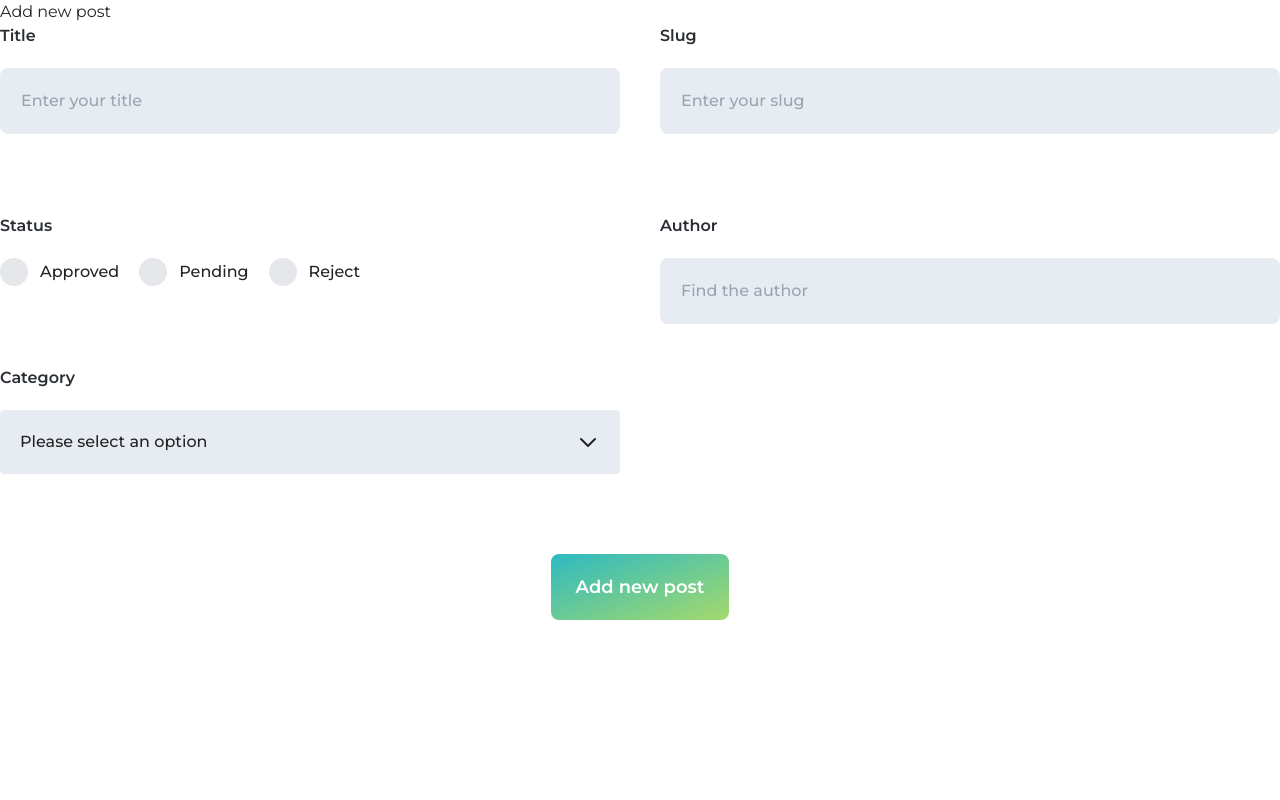
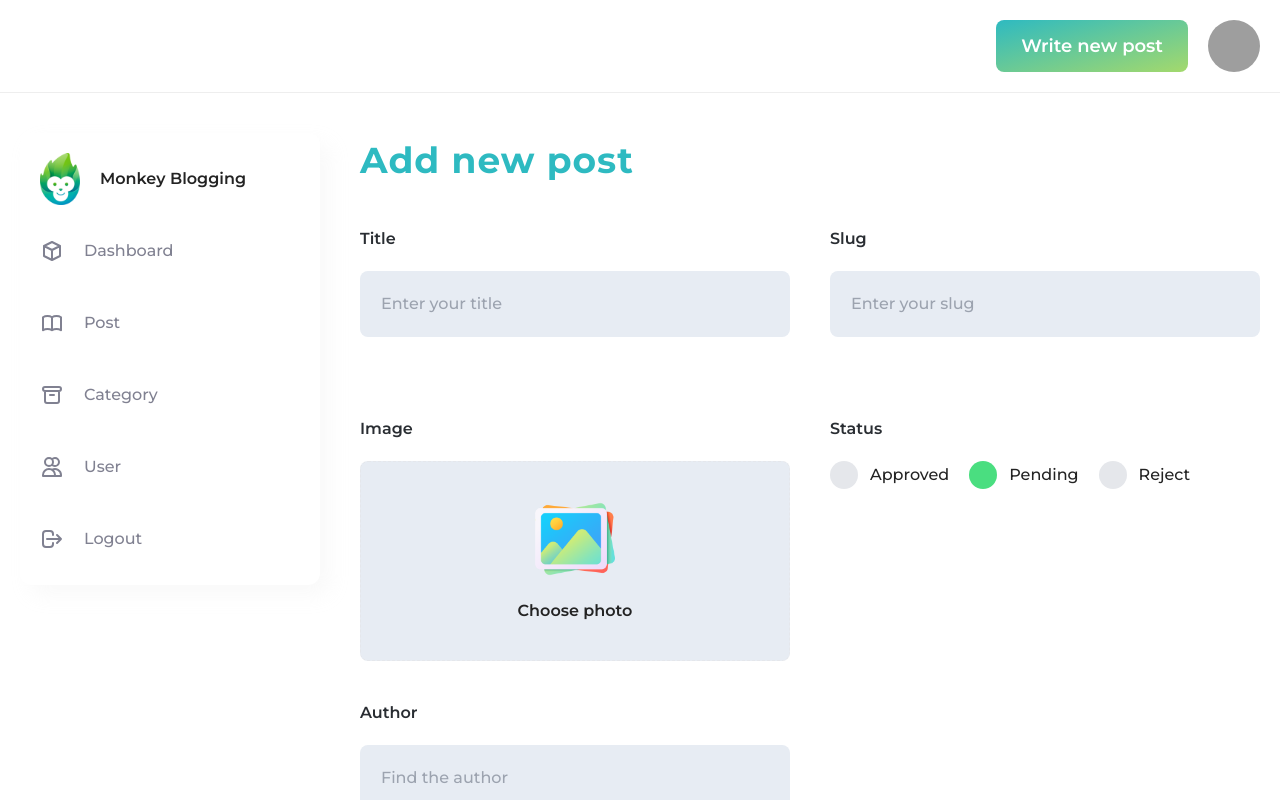
Before and after one commit to phuhoangdev/react-monkey-blogging, a React (Create React App) app: page /manage/add-post in a window 1280 px wide. Shown: the top 800 px of the page. Built offline with nearby package versions, Linux system fonts and the light colour scheme; no server answers; grey boxes are pictures that could not be loaded.

Commit message:
Image Upload

```diff
--- a/package.json
+++ b/package.json
@@ -19,6 +19,7 @@
           "react-scripts": "5.0.1",
           "react-toastify": "^9.1.2",
           "sass": "1.59.3",
+          "slugify": "^1.6.6",
           "styled-components": "5.3.9",
           "uuid": "^8.3.2",
           "yup": "^1.1.1"
--- a/src/App.js
+++ b/src/App.js
@@ -22,9 +22,9 @@
                          <Route path="/:slug" element={<PostDetailsPage></PostDetailsPage>}></Route>
                          <Route element={<DashboardLayout></DashboardLayout>}>
                               <Route path="/dashboard" element={<DashboardPage></DashboardPage>}></Route>
+                              <Route path="/manage/post" element={<PostManage></PostManage>}></Route>
+                              <Route path="/manage/add-post" element={<PostAddNew></PostAddNew>}></Route>
                          </Route>
-                         <Route path="/manage/post" element={<PostManage></PostManage>}></Route>
-                         <Route path="/manage/add-post" element={<PostAddNew></PostAddNew>}></Route>
                     </Routes>
                </AuthProvider>
           </div>
--- /dev/null
+++ b/src/components/image/ImageUpload.js
@@ -0,0 +1,62 @@
+import React, { Fragment } from "react";
+import PropTypes from "prop-types";
+
+const ImageUpload = (props) => {
+     const { name, className = "", progress = 0, image = "", handleDeleteImage = () => {}, ...rest } = props;
+     return (
+          <label
+               className={`cursor-pointer flex items-center justify-center border border-dashed bg-[#E7ECF3] w-full min-h-[200px] rounded-lg ${className} relative overflow-hidden group`}
+          >
+               <input type="file" name={name} className="hidden-input" onChange={() => {}} {...rest} />
+               {progress !== 0 && !image && (
+                    <div className="absolute z-10 w-16 h-16 border-8 border-green-500 rounded-full loading border-t-transparent animate-spin"></div>
+               )}
+               {!image && progress === 0 && (
+                    <div className="flex flex-col items-center text-center pointer-events-none">
+                         <img src="/assets/images/img-upload.png" alt="upload-img" className="max-w-[80px] mb-5" />
+                         <p className="font-semibold">Choose photo</p>
+                    </div>
+               )}
+               {image && (
+                    <Fragment>
+                         <img src={image} className="object-cover w-full h-full" alt="" />
+                         <button
+                              type="button"
+                              className="absolute z-10 flex items-center justify-center invisible w-16 h-16 text-red-500 transition-all bg-white rounded-full opacity-0 cursor-pointer group-hover:opacity-100 group-hover:visible"
+                              onClick={handleDeleteImage}
+                         >
+                              <svg
+                                   xmlns="http://www.w3.org/2000/svg"
+                                   className="w-6 h-6"
+                                   fill="none"
+                                   viewBox="0 0 24 24"
+                                   stroke="currentColor"
+                                   strokeWidth="2"
+                              >
+                                   <path
+                                        strokeLinecap="round"
+                                        strokeLinejoin="round"
+                                        d="M19 7l-.867 12.142A2 2 0 0116.138 21H7.862a2 2 0 01-1.995-1.858L5 7m5 4v6m4-6v6m1-10V4a1 1 0 00-1-1h-4a1 1 0 00-1 1v3M4 7h16"
+                                   />
+                              </svg>
+                         </button>
+                    </Fragment>
+               )}
+               {!image && (
+                    <div
+                         className="absolute bottom-0 left-0 w-10 h-1 transition-all bg-green-400 image-upload-progress"
+                         style={{
+                              width: `${Math.ceil(progress)}%`,
+                         }}
+                    ></div>
+               )}
+          </label>
+     );
+};
+ImageUpload.propTypes = {
+     name: PropTypes.string,
+     className: PropTypes.string,
+     progress: PropTypes.number,
+     image: PropTypes.string,
+};
+export default ImageUpload;
--- a/src/modules/dashboard/DashboardHeader.js
+++ b/src/modules/dashboard/DashboardHeader.js
@@ -22,7 +22,7 @@
 const DashboardHeader = () => {
      return (
           <DashboardHeaderStyles>
-               <Button to="/dashboard" className="header-button" height="52px">
+               <Button to="/manage/add-post" className="header-button" height="52px">
                     Write new post
                </Button>
                <div className="header-avatar">
--- a/src/modules/dashboard/Sidebar.js
+++ b/src/modules/dashboard/Sidebar.js
@@ -37,7 +37,7 @@
           title: "Dashboard",
           url: "/dashboard",
           icon: (
-               <svg xmlns="http://www.w3.org/2000/svg" className="h-6 w-6" fill="none" viewBox="0 0 24 24" stroke="currentColor" strokeWidth="2">
+               <svg xmlns="http://www.w3.org/2000/svg" className="w-6 h-6" fill="none" viewBox="0 0 24 24" stroke="currentColor" strokeWidth="2">
                     <path strokeLinecap="round" strokeLinejoin="round" d="M20 7l-8-4-8 4m16 0l-8 4m8-4v10l-8 4m0-10L4 7m8 4v10M4 7v10l8 4" />
                </svg>
           ),
@@ -46,7 +46,7 @@
           title: "Post",
           url: "/manage/post",
           icon: (
-               <svg xmlns="http://www.w3.org/2000/svg" className="h-6 w-6" fill="none" viewBox="0 0 24 24" stroke="currentColor" strokeWidth="2">
+               <svg xmlns="http://www.w3.org/2000/svg" className="w-6 h-6" fill="none" viewBox="0 0 24 24" stroke="currentColor" strokeWidth="2">
                     <path
                          strokeLinecap="round"
                          strokeLinejoin="round"
@@ -59,7 +59,7 @@
           title: "Category",
           url: "/manage/category",
           icon: (
-               <svg xmlns="http://www.w3.org/2000/svg" className="h-6 w-6" fill="none" viewBox="0 0 24 24" stroke="currentColor" strokeWidth="2">
+               <svg xmlns="http://www.w3.org/2000/svg" className="w-6 h-6" fill="none" viewBox="0 0 24 24" stroke="currentColor" strokeWidth="2">
                     <path
                          strokeLinecap="round"
                          strokeLinejoin="round"
@@ -72,7 +72,7 @@
           title: "User",
           url: "/manage/user",
           icon: (
-               <svg xmlns="http://www.w3.org/2000/svg" className="h-6 w-6" fill="none" viewBox="0 0 24 24" stroke="currentColor" strokeWidth="2">
+               <svg xmlns="http://www.w3.org/2000/svg" className="w-6 h-6" fill="none" viewBox="0 0 24 24" stroke="currentColor" strokeWidth="2">
                     <path
                          strokeLinecap="round"
                          strokeLinejoin="round"
@@ -85,7 +85,7 @@
           title: "Logout",
           url: "/",
           icon: (
-               <svg xmlns="http://www.w3.org/2000/svg" className="h-6 w-6" fill="none" viewBox="0 0 24 24" stroke="currentColor" strokeWidth="2">
+               <svg xmlns="http://www.w3.org/2000/svg" className="w-6 h-6" fill="none" viewBox="0 0 24 24" stroke="currentColor" strokeWidth="2">
                     <path
                          strokeLinecap="round"
                          strokeLinejoin="round"
@@ -100,7 +100,7 @@
      return (
           <SidebarStyles className="sidebar">
                <div className="sidebar-logo">
-                    <img srcSet="/logo.png 2x" alt="" />
+                    <img srcSet="/assets/images/logo.svg 2x" alt="logo" />
                     <span>Monkey Blogging</span>
                </div>
                {sidebarLinks.map((link) => (
--- a/src/modules/post/PostAddNew.js
+++ b/src/modules/post/PostAddNew.js
@@ -1,67 +1,148 @@
 import styled from "styled-components";
 import { Button } from "../../components/button";
-import { Checkbox, Radio } from "../../components/checkbox";
+import { Radio } from "../../components/checkbox";
 import { Dropdown } from "../../components/dropdown";
 import { Field } from "../../components/field";
 import { Input } from "../../components/input";
 import { Label } from "../../components/label";
 import { useForm } from "react-hook-form";
+import slugify from "slugify";
+import { postStatus } from "../../utils/constants";
+import { getStorage, ref, uploadBytesResumable, getDownloadURL, deleteObject } from "firebase/storage";
+import ImageUpload from "../../components/image/ImageUpload";
+import { useState } from "react";
+import { toast } from "react-toastify";
+import { addDoc, collection } from "firebase/firestore";
+import { db } from "../../firebase-app/firebase-config";
 
 const PostAddNewStyles = styled.div``;
 
 const PostAddNew = () => {
-     const { control, watch, setValue } = useForm({
+     const { control, watch, setValue, handleSubmit, getValues } = useForm({
           mode: "onChange",
           defaultValues: {
-               status: "",
+               title: "",
+               slug: "",
+               status: 2,
                category: "",
           },
      });
      const watchStatus = watch("status");
      const watchCategory = watch("category");
-     console.log("PostAddNew ~ watchCategory", watchCategory);
+
+     const addPostHandle = async (values) => {
+          const cloneValues = { ...values };
+          cloneValues.slug = slugify(values.slug || values.title);
+          cloneValues.status = Number(values.status);
+          // const colRef = collection(db, "posts");
+          // await addDoc(colRef, {
+          //      image
+          // })
+          // handleUploadImage(cloneValues.image);
+     };
+
+     const [progress, setProgress] = useState(0);
+     const [image, setImage] = useState("");
+
+     const handleUploadImage = (file) => {
+          const storage = getStorage();
+          const storageRef = ref(storage, "images/" + file.name);
+          const uploadTask = uploadBytesResumable(storageRef, file);
+
+          uploadTask.on(
+               "state_changed",
+               (snapshot) => {
+                    const progressPercent = (snapshot.bytesTransferred / snapshot.totalBytes) * 100;
+                    setProgress(progressPercent);
+
+                    switch (snapshot.state) {
+                         case "paused":
+                              console.log("Upload is paused");
+                              break;
+                         case "running":
+                              console.log("Upload is running");
+                              break;
+                         default:
+                              console.log("Nothing");
+                    }
+               },
+               (error) => {
+                    console.log("Error", error);
+               },
+               () => {
+                    getDownloadURL(uploadTask.snapshot.ref).then((downloadURL) => {
+                         // console.log("File available at", downloadURL);
+                         setImage(downloadURL);
+                    });
+               },
+          );
+     };
+
+     const onSelectImage = (e) => {
+          const file = e.target.files[0];
+          if (!file) return;
+
+          setValue("image_name", file.name);
+          handleUploadImage(file);
+     };
+
+     const handleDeleteImage = () => {
+          const storage = getStorage();
+          const imageRef = ref(storage, "images/" + getValues("image_name"));
+
+          deleteObject(imageRef)
+               .then(() => {
+                    setProgress(0);
+                    setImage("");
+               })
+               .catch((error) => {
+                    console.log("error: ", error);
+               });
+     };
+
      return (
           <PostAddNewStyles>
                <h1 className="dashboard-heading">Add new post</h1>
-               <form>
-                    <div className="grid grid-cols-2 gap-x-10 mb-10">
+               <form onSubmit={handleSubmit(addPostHandle)}>
+                    <div className="grid grid-cols-2 mb-10 gap-x-10">
                          <Field>
                               <Label>Title</Label>
-                              <Input control={control} placeholder="Enter your title" name="title"></Input>
+                              <Input control={control} placeholder="Enter your title" name="title" required></Input>
                          </Field>
                          <Field>
                               <Label>Slug</Label>
                               <Input control={control} placeholder="Enter your slug" name="slug"></Input>
                          </Field>
                     </div>
-                    <div className="grid grid-cols-2 gap-x-10 mb-10">
+                    <div className="grid grid-cols-2 mb-10 gap-x-10">
+                         <Field>
+                              <Label>Image</Label>
+                              <ImageUpload onChange={onSelectImage} progress={progress} image={image} handleDeleteImage={handleDeleteImage} />
+                         </Field>
                          <Field>
                               <Label>Status</Label>
                               <div className="flex items-center gap-x-5">
                                    <Radio
                                         name="status"
                                         control={control}
-                                        checked={watchStatus === "approved"}
-                                        onClick={() => setValue("status", "approved")}
-                                        value="approved"
+                                        checked={Number(watchStatus) === postStatus.APPROVED}
+                                        value={postStatus.APPROVED}
                                    >
                                         Approved
                                    </Radio>
                                    <Radio
                                         name="status"
                                         control={control}
-                                        checked={watchStatus === "pending"}
-                                        onClick={() => setValue("status", "pending")}
-                                        value="pending"
+                                        checked={Number(watchStatus) === postStatus.PENDING}
+                                        value={postStatus.PENDING}
                                    >
                                         Pending
                                    </Radio>
                                    <Radio
                                         name="status"
                                         control={control}
-                                        checked={watchStatus === "reject"}
-                                        onClick={() => setValue("status", "reject")}
-                                        value="reject"
+                                        checked={Number(watchStatus) === postStatus.REJECTED}
+                                        value={postStatus.REJECTED}
                                    >
                                         Reject
                                    </Radio>
@@ -72,7 +153,7 @@
                               <Input control={control} placeholder="Find the author"></Input>
                          </Field>
                     </div>
-                    <div className="grid grid-cols-2 gap-x-10 mb-10">
+                    <div className="grid grid-cols-2 mb-10 gap-x-10">
                          <Field>
                               <Label>Category</Label>
                               <Dropdown>
--- a/src/pages/NotFoundPage.js
+++ b/src/pages/NotFoundPage.js
@@ -32,7 +32,7 @@
      return (
           <NotFoundPageStyles>
                <NavLink to="/" className="logo">
-                    <img src="./assets/images/logo.svg" alt="logo" />
+                    <img src="/assets/images/logo.svg" alt="logo" />
                </NavLink>
                <h1 className="heading">Oops! Page not found</h1>
                <NavLink to="/" className="back">
--- a/src/utils/constants.js
+++ b/src/utils/constants.js
@@ -10,3 +10,9 @@
      gray23: "#232323",
      gray80: "#808191",
 };
+
+export const postStatus = {
+     APPROVED: 1,
+     PENDING: 2,
+     REJECTED: 3,
+};
```
Also changed, not shown: public/assets/images/img-upload.png (added), 1 other file (tests, documents, lock files or other folders).
